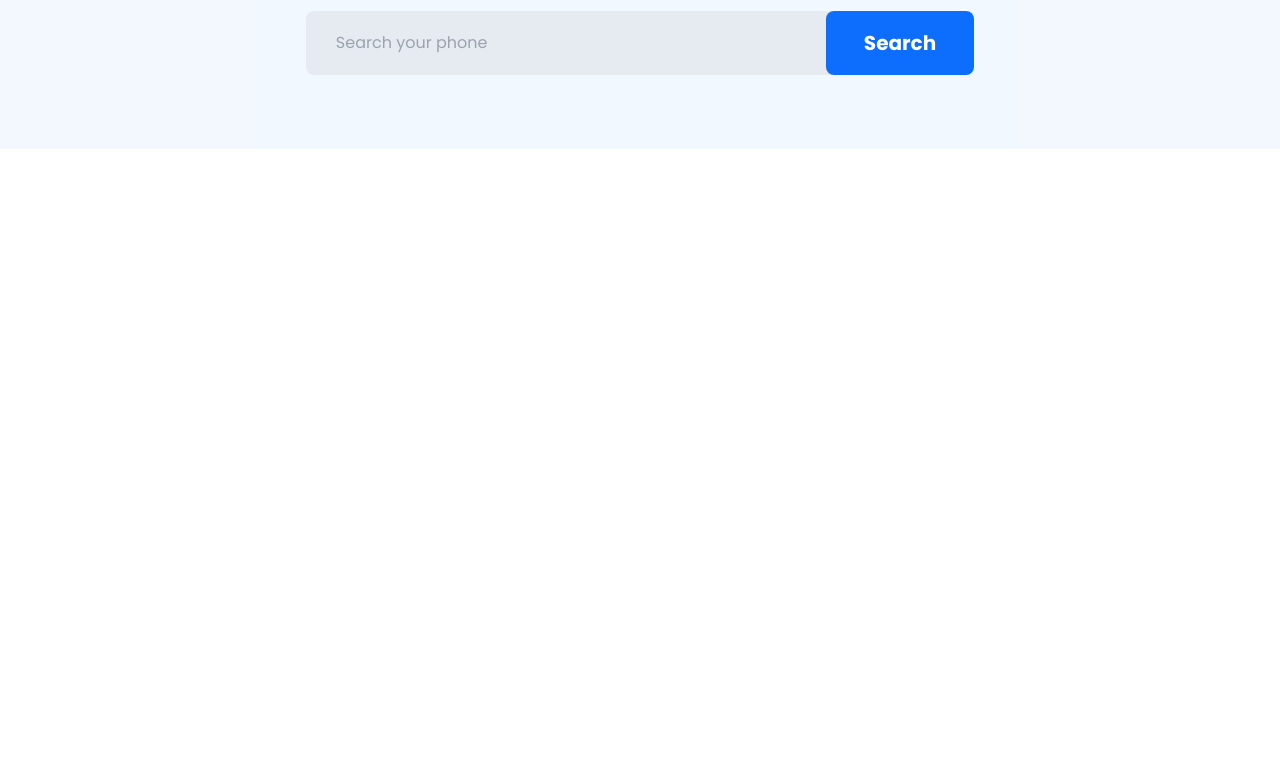
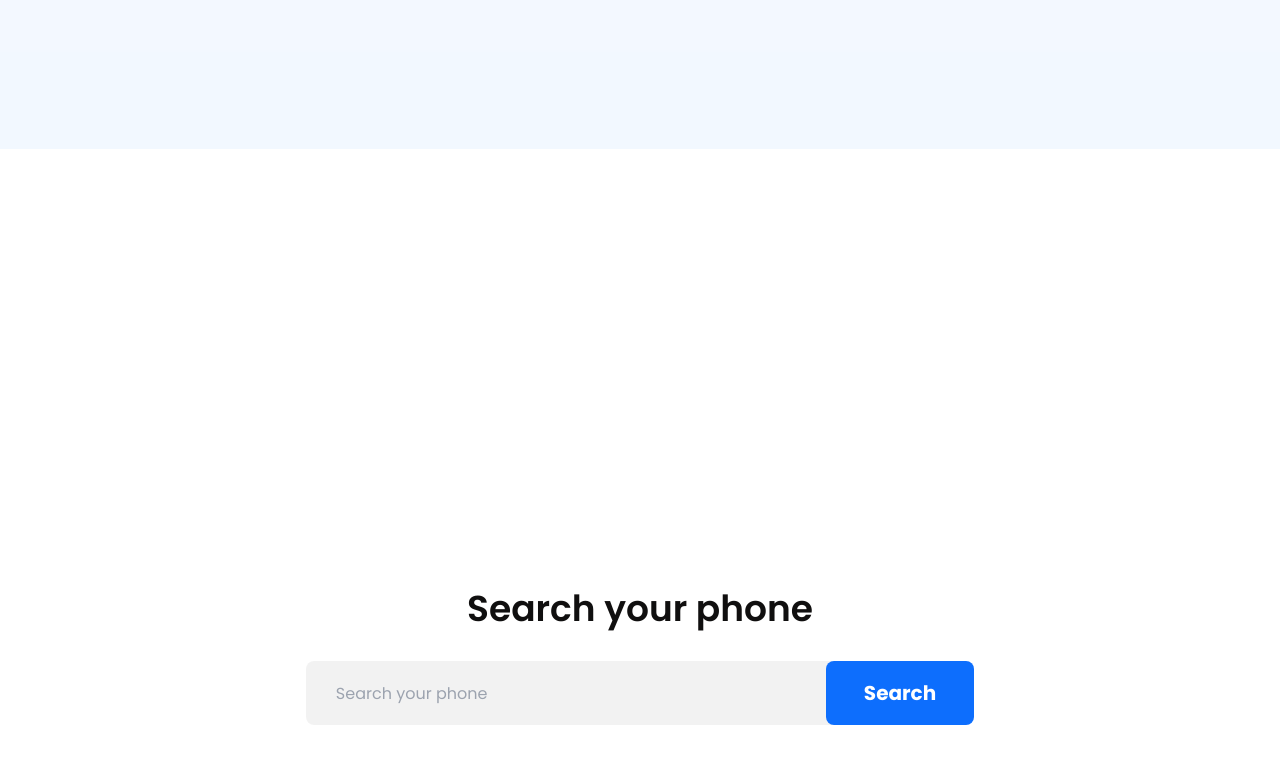
Before and after one commit to safinelahi/phone-Hunter-API, a plain HTML site: page index.html in a window 1280 px wide. Shown: the part 711-1486 px from the top of the page. Before the commit the page ends 860 px from the top, so only its background shows below. Drawn offline with nearby package versions, Linux system fonts and the light colour scheme; no server answers.

Commit message:
some height changes in hero section

```diff
--- a/index.html
+++ b/index.html
@@ -45,8 +45,9 @@
 
             </div>
         </section>
+    </header>
     <main>
-        <section class=" flex flex-col justify-center items-center mt-[120px] ">
+        <section class=" flex flex-col justify-center items-center mt-[440px] ">
             <h3 class="text-[#100F0F] text-4xl font-semibold mb-8">Search your phone</h3>
             <div class=" flex mb-[50px]">
                 <input class=" py-[17px] pl-[30px] bg-[#100f0f0d] h-[64px] w-[600px] focus:outline-none rounded-l-lg " type="text" name="" id="" placeholder="Search your phone">
```
